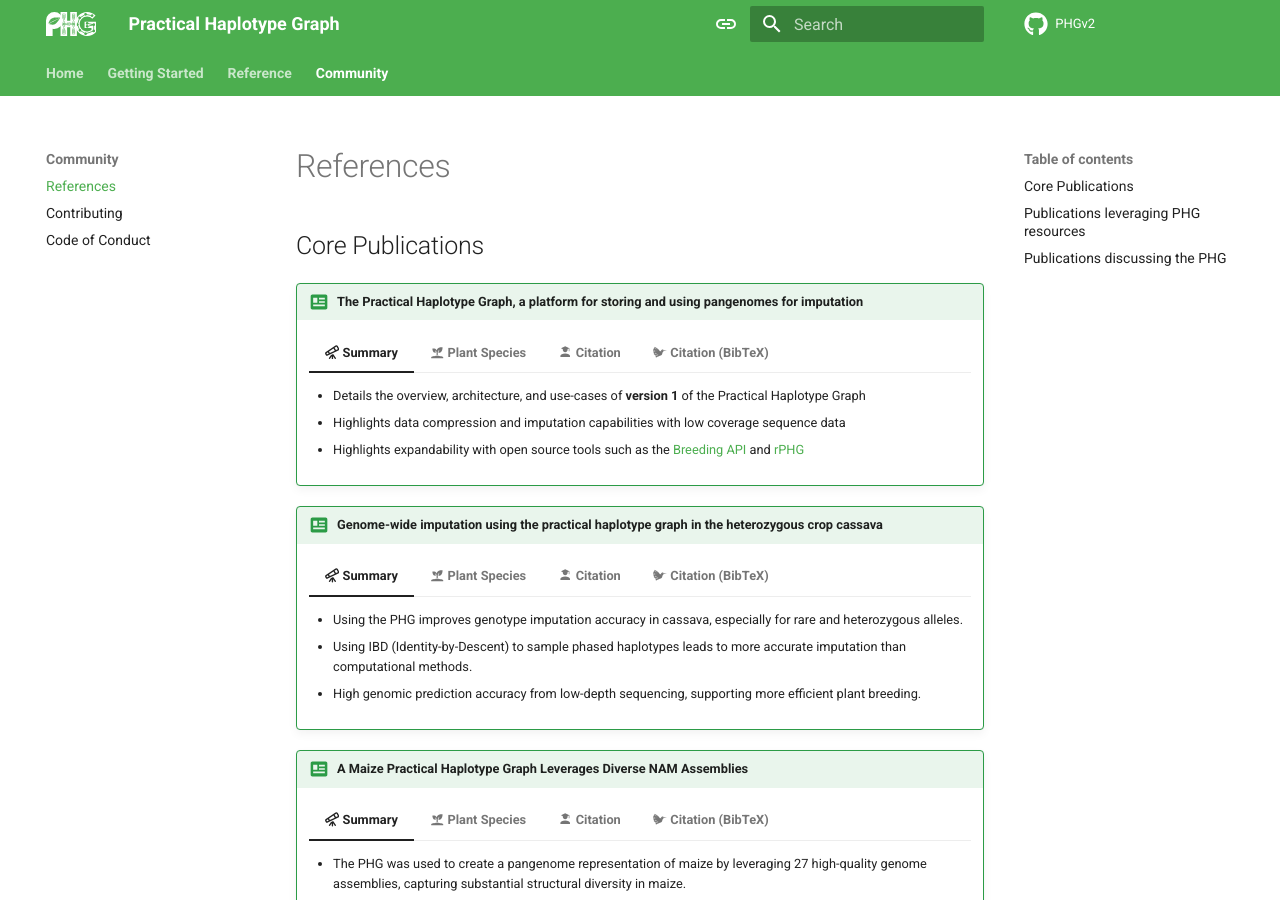
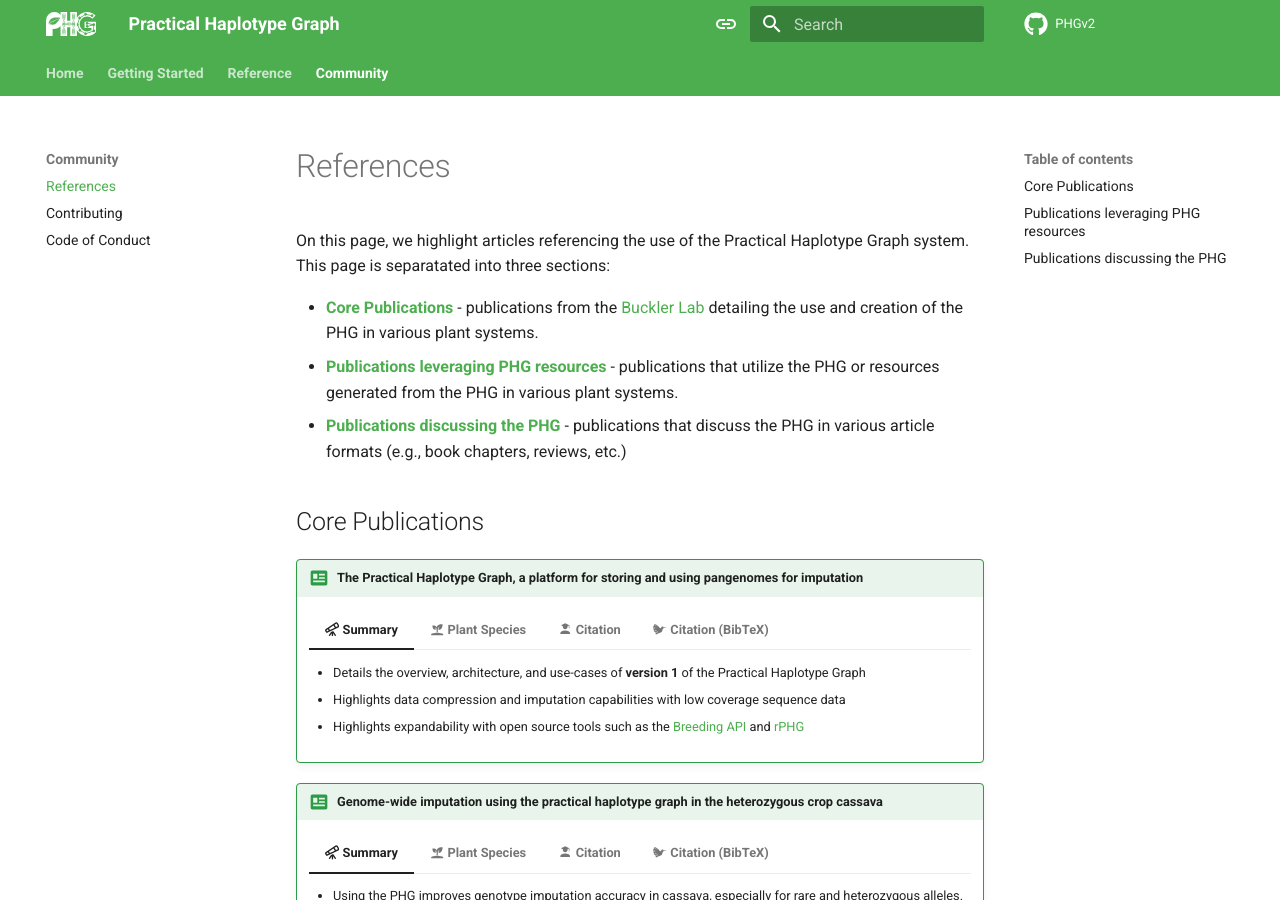
Before and after one commit to maize-genetics/phg_v2, an MkDocs documentation site: the page built from docs/citations.md, in a window 1280 px wide and 900 px high. Built offline with MkDocs 1.6.1 and Material for MkDocs 9.7.7, drawn with Linux system fonts in a browser that asks for light colours; comment, search, counter and statistics services are not loaded.

````diff
--- a/docs/citations.md
+++ b/docs/citations.md
@@ -1,3 +1,18 @@
+On this page, we highlight articles referencing the use of the
+Practical Haplotype Graph system. This page is separatated into
+three sections:
+
+* [**Core Publications**](#core-publications) - publications from the
+  [Buckler Lab](https://www.maizegenetics.net) detailing the use and
+  creation of the PHG in various plant systems.
+* [**Publications leveraging PHG resources**](#publications-leveraging-phg-resources) - publications that
+  utilize the PHG or resources generated from the PHG in various
+  plant systems.
+* [**Publications discussing the PHG**](#publications-discussing-the-phg) - publications that discuss
+  the PHG in various article formats (e.g., book chapters, reviews,
+  etc.)
+
+
 ## Core Publications
 
 
@@ -99,16 +114,16 @@
 
         ```
         @article {Franco2020.08.31.268425,
-        	author = {Franco, Jose A. Valdes and Gage, Joseph L. and Bradbury, Peter J. and Johnson, Lynn C. and Miller, Zachary R. and Buckler, Edward S. and Romay, M. Cinta},
-        	title = {A Maize Practical Haplotype Graph Leverages Diverse NAM Assemblies},
-        	elocation-id = {2020.08.31.268425},
-        	year = {2020},
-        	doi = {10.1101/2020.08.31.268425},
-        	publisher = {Cold Spring Harbor Laboratory},
-        	abstract = {As a result of millions of years of transposon activity, multiple rounds of ancient polyploidization, and large populations that preserve diversity, maize has an extremely structurally diverse genome, evidenced by high-quality genome assemblies that capture substantial levels of both tropical and temperate diversity. We generated a pangenome representation (the Practical Haplotype Graph, PHG) of these assemblies in a database, representing the pangenome haplotype diversity and providing an initial estimate of structural diversity. We leveraged the pangenome to accurately impute haplotypes and genotypes of taxa using various kinds of sequence data, ranging from WGS to extremely-low coverage GBS. We imputed the genotypes of the recombinant inbred lines of the NAM population with over 99\% mean accuracy, while unrelated germplasm attained a mean imputation accuracy of 92 or 95\% when using GBS or WGS data, respectively. Most of the imputation errors occur in haplotypes within European or tropical germplasm, which have yet to be represented in the maize PHG database. Also, the PHG stores the imputation data in a 30,000-fold more space-efficient manner than a standard genotype file, which is a key improvement when dealing with large scale data.Competing Interest StatementThe authors have declared no competing interest.},
-        	URL = {https://www.biorxiv.org/content/early/2020/09/28/2020.08.31.268425},
-        	eprint = {https://www.biorxiv.org/content/early/2020/09/28/2020.08.31.268425.full.pdf},
-        	journal = {bioRxiv}
+            author = {Franco, Jose A. Valdes and Gage, Joseph L. and Bradbury, Peter J. and Johnson, Lynn C. and Miller, Zachary R. and Buckler, Edward S. and Romay, M. Cinta},
+            title = {A Maize Practical Haplotype Graph Leverages Diverse NAM Assemblies},
+            elocation-id = {2020.08.31.268425},
+            year = {2020},
+            doi = {10.1101/2020.08.31.268425},
+            publisher = {Cold Spring Harbor Laboratory},
+            abstract = {As a result of millions of years of transposon activity, multiple rounds of ancient polyploidization, and large populations that preserve diversity, maize has an extremely structurally diverse genome, evidenced by high-quality genome assemblies that capture substantial levels of both tropical and temperate diversity. We generated a pangenome representation (the Practical Haplotype Graph, PHG) of these assemblies in a database, representing the pangenome haplotype diversity and providing an initial estimate of structural diversity. We leveraged the pangenome to accurately impute haplotypes and genotypes of taxa using various kinds of sequence data, ranging from WGS to extremely-low coverage GBS. We imputed the genotypes of the recombinant inbred lines of the NAM population with over 99\% mean accuracy, while unrelated germplasm attained a mean imputation accuracy of 92 or 95\% when using GBS or WGS data, respectively. Most of the imputation errors occur in haplotypes within European or tropical germplasm, which have yet to be represented in the maize PHG database. Also, the PHG stores the imputation data in a 30,000-fold more space-efficient manner than a standard genotype file, which is a key improvement when dealing with large scale data.Competing Interest StatementThe authors have declared no competing interest.},
+            URL = {https://www.biorxiv.org/content/early/2020/09/28/2020.08.31.268425},
+            eprint = {https://www.biorxiv.org/content/early/2020/09/28/2020.08.31.268425.full.pdf},
+            journal = {bioRxiv}
         }
         ```
 
@@ -156,6 +171,7 @@
 ## Publications leveraging PHG resources
 
 === "Cassava"
+
     * Long, Evan M and Bradbury, Peter J and Romay, M Cinta and Buckler, Edward S and Robbins, Kelly R (2021). **Genome-wide imputation using the practical haplotype graph in the heterozygous crop cassava.** *G3 Genes|Genomes|Genetics*. DOI: [10.1093/g3journal/jkab383](https://doi.org/10.1093/g3journal/jkab383)
 
 === "Maize"
@@ -180,6 +196,7 @@
 ## Publications discussing the PHG
 
 === "General Discussion"
+
     * **Song, Baoxing and Buckler, Edward S. and Stitzer, Michelle C.** (2024). New whole-genome alignment tools are needed for tapping into plant diversity. *Trends in Plant Science*. DOI: [10.1016/j.tplants.2023.08.013](https://doi.org/10.1016/j.tplants.2023.08.013)
     * **Coletta, Rafael Della and Fernandes, Samuel B. and Monnahan, Patrick J. and Mikel, Mark A. and Bohn, Martin O. and Lipka, Alexander E. and Hirsch, Candice N.** (2023). Importance of genetic architecture in marker selection decisions for genomic prediction. *bioRxiv*. DOI: [10.1101/2023.02.28.530521](https://doi.org/10.1101/2023.02.28.530521)
     * **da Costa Lima Moraes, Aline and Mollinari, Marcelo and Ferreira, Rebecca Caroline Ulbricht and Aono, Alexandre and de Castro Lara, Letícia Aparecida and Pessoa-Filho, Marco and Barrios, Sanzio Carvalho Lima and Garcia, Antonio Augusto Franco and do Valle, Cacilda Borges and de Souza, Anete Pereira and Vigna, Bianca Baccili Zanotto** (2023). Advances in genomic characterization ofUrochloa humidicola: exploring polyploid inheritance and apomixis. *bioRxiv*. DOI: [10.1101/2023.08.31.555743](https://doi.org/10.1101/2023.08.31.555743)
@@ -210,6 +227,7 @@
     * **Torkamaneh, Davoud and Laroche, Jérôme and Valliyodan, Babu and O’Donoughue, Louise and Cober, Elroy and Rajcan, Istvan and Vilela Abdelnoor, Ricardo and Sreedasyam, Avinash and Schmutz, Jeremy and Nguyen, Henry T. and Belzile, François** (2020). Soybean (Glycine max) Haplotype Map (GmHapMap): a universal resource for soybean translational and functional genomics. *Plant Biotechnology Journal*. DOI: [10.1111/pbi.13466](https://doi.org/10.1111/pbi.13466)
 
 === "Book Chapters"
+
     * **Naik, Yogesh Dashrath and Zhao, Chuanzhi and Channale, Sonal and Nayak, Spurthi N. and Bhutia, Karma L. and Gautam, Ashish and Kumar, Rakesh and Niranjan, Vidya and Shah, Trushar M. and Mott, Richard and Punnuri, Somashekhar and Pandey, Manish K. and Wang, Xingjun and Varshney, Rajeev K. and Thudi, Mahendar** (2024). Bioinformatics for Plant Genetics and Breeding Research. *Frontiers Technologies for Crop Improvement*. DOI: [10.1007/978-981-99-4673-0_3](https://doi.org/10.1007/978-981-99-4673-0_3)
     * **Kaur, Ishveen and Relan, Ashima and Saini, Dinesh Kumar and Kaur, Gurleen and Biswas, Anju and Singh, Lovepreet and Kaur, Shivreet and Sandhu, Karansher Singh** (2023). Revisiting the Genomic Approaches in the Cereals and the Path Forward. *Smart Plant Breeding for Field Crops in Post-genomics Era*. DOI: [10.1007/978-981-19-8218-7_1](https://doi.org/10.1007/978-981-19-8218-7_1)
     * **Joukhadar, Reem and Daetwyler, Hans D.** (2022). Data Integration, Imputation, and Meta-analysis for Genome-Wide Association Studies. *Data Integration, Imputation, and Meta-analysis for Genome-Wide Association Studies*. DOI: [10.1007/978-1-0716-2237-7_11](https://doi.org/10.1007/978-1-0716-2237-7_11)
@@ -218,6 +236,7 @@
     * **Ruperao, Pradeep and Gandham, Prasad and Rathore, Abhishek** (2022). Construction of Practical Haplotype Graph (PHG) with the Whole-Genome Sequence Data. *NA*. DOI: [10.1007/978-1-0716-2067-0_15](https://doi.org/10.1007/978-1-0716-2067-0_15)
 
 === "Reviews"
+
     * **Schreiber, Mona and Jayakodi, Murukarthick and Stein, Nils and Mascher, Martin** (2024). Plant pangenomes for crop improvement, biodiversity and evolution. *Nature Reviews Genetics*. DOI: [10.1038/s41576-024-00691-4](https://doi.org/10.1038/s41576-024-00691-4)
     * **Ruperao, Pradeep and Rangan, Parimalan and Shah, Trushar and Thakur, Vivek and Kalia, Sanjay and Mayes, Sean and Rathore, Abhishek** (2023). The Progression in Developing Genomic Resources for Crop Improvement. *Life*. DOI: [10.3390/life13081668](https://doi.org/10.3390/life13081668)
     * **Jha, Uday Chand and Nayyar, Harsh and von Wettberg, Eric J. B. and Naik, Yogesh Dashrath and Thudi, Mahendar and Siddique, Kadambot H. M.** (2022). Legume Pangenome: Status and Scope for Crop Improvement. *Plants*. DOI: [10.3390/plants11223041](https://doi.org/10.3390/plants11223041)
````
Also changed, not shown: README.md (+22 -6 lines).
